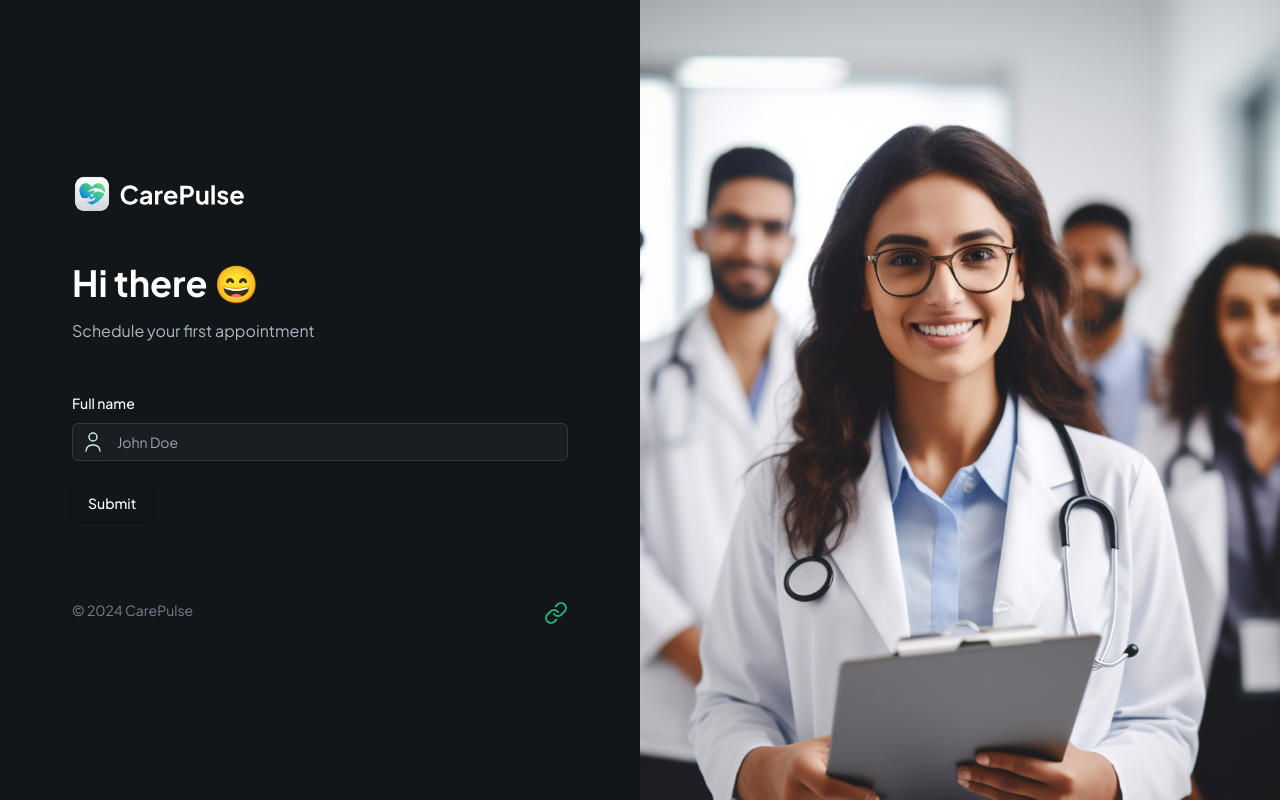
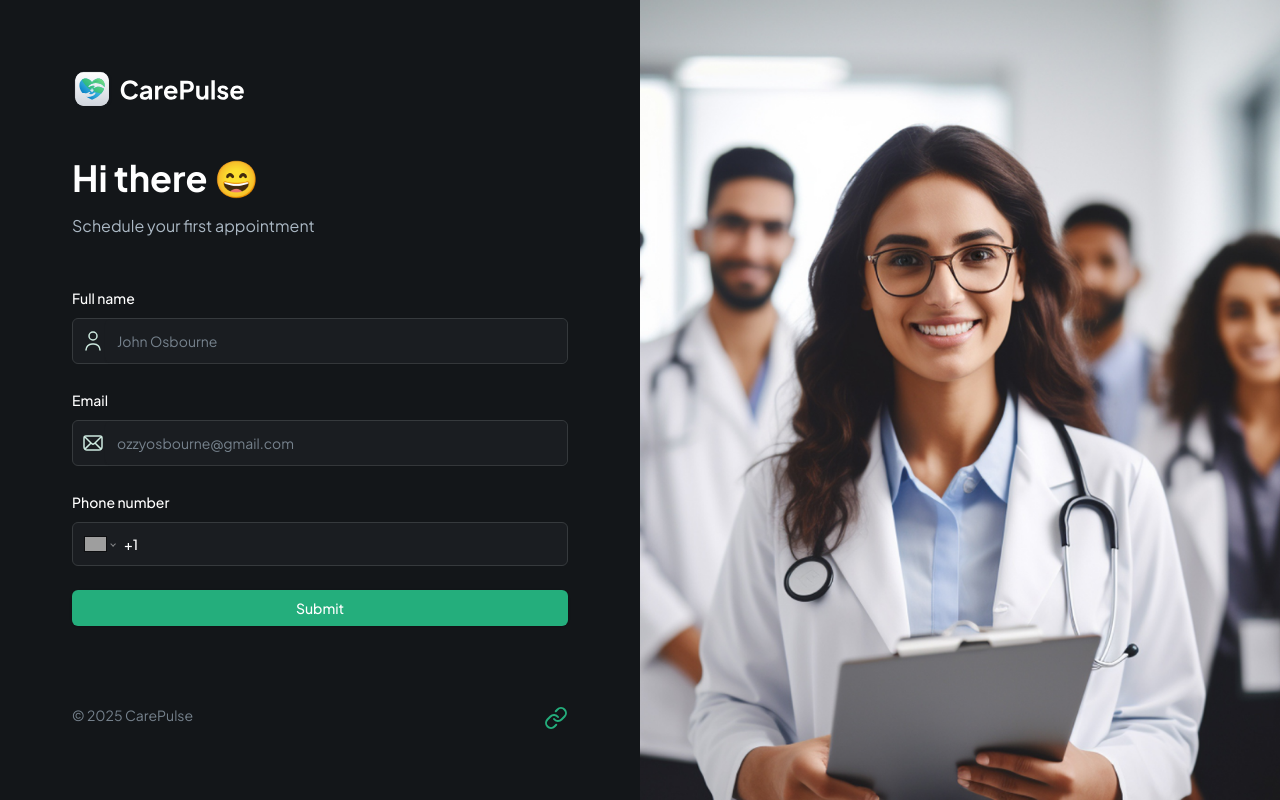
Before and after one commit to jcarlson90/patient_management, a Next.js app: page / in a window 1280 px wide. Built offline with nearby package versions, Linux system fonts and the light colour scheme; grey boxes are pictures that could not be loaded.

Commit message:
submitButton

```diff
--- a/app/page.tsx
+++ b/app/page.tsx
@@ -17,7 +17,7 @@ export default function Home() {
         <PatientForm />
         <div className="text-14-regular mt-20 flex justify-between">
         <p className="justify-items-end text-dark-600 xl:text-left">
-        © 2024 CarePulse
+        © 2025 CarePulse
         </p>
         <Link href="/?admin=true" className="text-green-500">
         Admin
--- a/components/CustomFormField.tsx
+++ b/components/CustomFormField.tsx
@@ -13,6 +13,9 @@ import { Control } from "react-hook-form";
 import { FormFieldType } from "./forms/PatientForm";
 import React from "react";
 import Image from "next/image";
+import 'react-phone-number-input/style.css'
+import PhoneInput from 'react-phone-number-input'
+import { E164Number } from "libphonenumber-js/core";
 
 interface CustomProps {
   control: Control<any>;
@@ -48,11 +51,25 @@ const RenderField = ({ field, props }: { field: any; props: CustomProps }) => {
             <Input
             placeholder={placeholder}
             {...field}
-            className="shad-inout border-0"
+            className="shad-input border-0"
             />
           </FormControl>
         </div>
       );
+
+    case FormFieldType.PHONE_INPUT:
+        return (
+            <FormControl>
+                <PhoneInput
+                defaultCountry="US"
+                placeholder={placeholder}
+                international
+                withCountryCallingCode
+                value={field.value as E164Number | undefined}
+                onChange={field.onChange}
+                className="input-phone"/>
+            </FormControl>
+        )
 
     default:
       break;
--- /dev/null
+++ b/components/SubmitButton.tsx
@@ -0,0 +1,31 @@
+import React from 'react'
+import { Button } from './ui/button'
+import Image from "next/image";
+
+interface ButtonProps {
+    isLoading: boolean,
+    className?: string,
+    children: React.ReactNode,
+}
+
+const SubmitButton = ({ isLoading, className, children }: ButtonProps) => {
+  return (
+    <Button type="submit" disabled={isLoading} className={className ??
+    'shad-primary-btn w-full'}>
+        {isLoading ? (
+            <div className='flex items-center gap-4'>
+                <Image
+                src='/assets/icons/loader.svg'
+                alt='loader'
+                width={24}
+                height={24}
+                className='animate-spin'
+                />
+                Loading...
+            </div>
+        ): children}
+        </Button>
+  );
+};
+
+export default SubmitButton
--- a/components/forms/PatientForm.tsx
+++ b/components/forms/PatientForm.tsx
@@ -1,12 +1,16 @@
 "use client"
 
 import { zodResolver } from "@hookform/resolvers/zod"
+import { useRouter } from "next/navigation";
+import { useState } from "react";
 import { useForm } from "react-hook-form"
 import { z } from "zod"
 
 import { Button } from "@/components/ui/button"
 import { Form } from "@/components/ui/form"
 import CustomFormField from "../CustomFormField"
+import SubmitButton from "../SubmitButton"
+
 
 export enum FormFieldType {
     INPUT = 'input',
@@ -25,6 +29,8 @@ const formSchema = z.object({
   }),
 })
  const PatientForm = () => {
+  const router = useRouter();
+  const [isLoading, setIsLoading] = useState(false);
   const form = useForm<z.infer<typeof formSchema>>({
     resolver: zodResolver(formSchema),
     defaultValues: {
@@ -48,12 +54,28 @@ const formSchema = z.object({
         control={form.control}
         name="username"
         label="Full name"
-        placeholder="John Doe"
+        placeholder="John Osbourne"
         iconSrc="/assets/icons/user.svg"
         iconAlt="user"
          />
+           <CustomFormField
+        fieldType={FormFieldType.INPUT}
+        control={form.control}
+        name="email"
+        label="Email"
+        placeholder="ozzyosbourne@gmail.com"
+        iconSrc="/assets/icons/email.svg"
+        iconAlt="email"
+         />
+           <CustomFormField
+        fieldType={FormFieldType.PHONE_INPUT}
+        control={form.control}
+        name="phone"
+        label="Phone number"
+        placeholder="(555) 123-1234"
+         />
 
-        <Button type="submit">Submit</Button>
+       <SubmitButton isLoading={isLoading}>Submit</SubmitButton>
       </form>
     </Form>
   )
--- a/package.json
+++ b/package.json
@@ -20,6 +20,7 @@
     "react": "^19.0.0",
     "react-dom": "^19.0.0",
     "react-hook-form": "^7.54.2",
+    "react-phone-number-input": "^3.4.11",
     "tailwind-merge": "^2.6.0",
     "tailwindcss-animate": "^1.0.7",
     "zod": "^3.24.1"
```
Also changed, not shown: 1 other file (tests, documents, lock files or other folders).
